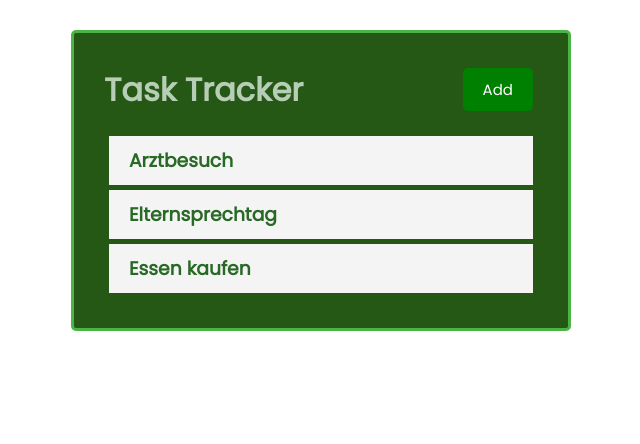
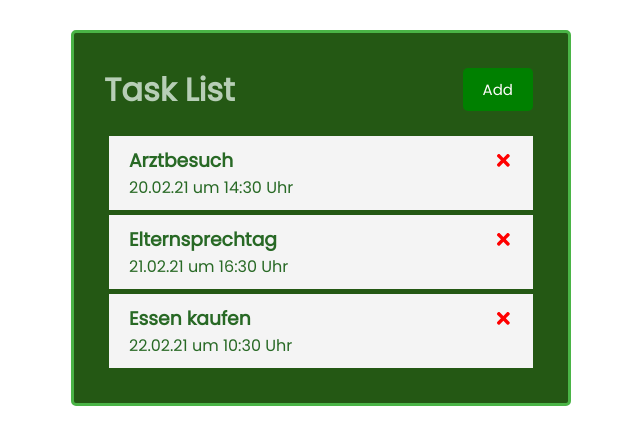
Before and after one commit to StefanGulas/React-Task-List, a React (Create React App) app in the folder Projects/react-task-list/: page / in a window 1280 px wide. Shown: the top 444 px of the page, without its empty margins (319-959 px from the left). Built offline with nearby package versions, Linux system fonts and the light colour scheme.

Commit message:
First preliminary version running

```diff
--- a/Projects/react-task-list/package.json
+++ b/Projects/react-task-list/package.json
@@ -1,5 +1,5 @@
 {
-  "name": "react-task-tracker",
+  "name": "react-task-list",
   "version": "0.1.0",
   "private": true,
   "dependencies": {
@@ -8,6 +8,7 @@
     "@testing-library/user-event": "^12.7.1",
     "react": "^17.0.1",
     "react-dom": "^17.0.1",
+    "react-icons": "^4.2.0",
     "react-scripts": "4.0.2",
     "web-vitals": "^1.1.0"
   },
--- a/Projects/react-task-list/src/App.js
+++ b/Projects/react-task-list/src/App.js
@@ -7,27 +7,31 @@ function App() {
     {
         id: 1,
         text: 'Arztbesuch',
-        day: 'Feb 5th at 2:30pm',
+        day: '20.02.21 um 14:30 Uhr',
         reminder: true,
     },
     {
         id: 2,
         text: 'Elternsprechtag',
-        day: 'Feb 6th at 1:30pm',
+        day: '21.02.21 um 16:30 Uhr',
         reminder: true,
     },
     {
         id: 3,
         text: 'Essen kaufen',
-        day: 'Feb 5th at 2:30pm',
+        day: '22.02.21 um 10:30 Uhr',
         reminder: false,
     },
 ])
+  const onDelete1= (id) => {
+    console.log('delete', id)
+  }
+
 
   return (
     <div className="container">
-      <Header title="Task Tracker"/>
-      <Tasks tasks={tasks} />
+      <Header title="Task List"/>
+      <Tasks tasks={tasks} onDelete1={onDelete1} />
     </div>
   );
 }
--- a/Projects/react-task-list/src/components/Button.js
+++ b/Projects/react-task-list/src/components/Button.js
@@ -3,7 +3,9 @@ import PropTypes from 'prop-types'
 
 const Button = ({color, text, onClick}) => {
 
-    return <button onClick={onClick} style={{backgroundColor:color}} className="btn">{text}</button>
+    return <button onClick={onClick}
+    style={{backgroundColor:color}}
+    className="btn">{text}</button>
 }
 Button.defaultProps = {
     color: "steelblue"
--- a/Projects/react-task-list/src/components/Header.js
+++ b/Projects/react-task-list/src/components/Header.js
@@ -9,7 +9,8 @@ const Header = ({title}) => {
     return (
         <header className="header">
         <h1>{title}</h1>
-        <Button color="green" text="Add" onClick = {onClick}/>
+        <Button color="green" text="Add"
+        onClick={onClick}/>
         </header>
     )
 }
--- a/Projects/react-task-list/src/components/Task.js
+++ b/Projects/react-task-list/src/components/Task.js
@@ -1,7 +1,18 @@
-const Task = ({ task }) => {
+import { FaTimes } from 'react-icons/fa'
+
+const Task = ({ task, onDelete1}) => {
+
+
     return (
         <div className='task'>
-           <h3>{task.text}</h3>
+           <h3>{task.text}{' '}
+           <FaTimes
+           style={{color: 'red',
+           cursor: 'pointer'}}
+           onClick={onDelete1}
+           />
+           </h3>
+           <p>{task.day} </p>
         </div>
     )
 }
--- a/Projects/react-task-list/src/components/Tasks.js
+++ b/Projects/react-task-list/src/components/Tasks.js
@@ -1,12 +1,15 @@
 import Task from './Task'
 
-const Tasks = ({ tasks }) => {
-
+const Tasks = ({ tasks, onDelete1}) => {
+    // const onDelete1 = (id) => {
+    //     console.log('delete1', id)
+    // }
 
     return (
         <>
             {tasks.map((task) => (
-            <Task key={task.id} task={task}/>
+            <Task key={task.id} task={task}
+            onDelete1={onDelete1}/>
             ))}
         </>
     )
--- a/Projects/react-task-list/src/index.css
+++ b/Projects/react-task-list/src/index.css
@@ -21,6 +21,7 @@ body {
   border-radius: 5px;
 }
 
+
 .header {
   display: flex;
   justify-content: space-between;
@@ -28,6 +29,7 @@ body {
   margin-bottom: 20px;
   color:rgb(183, 206, 182)
 }
+
 
 .btn {
   display: inline-block;
```
Also changed, not shown: 1 other file (tests, documents, lock files or other folders).
